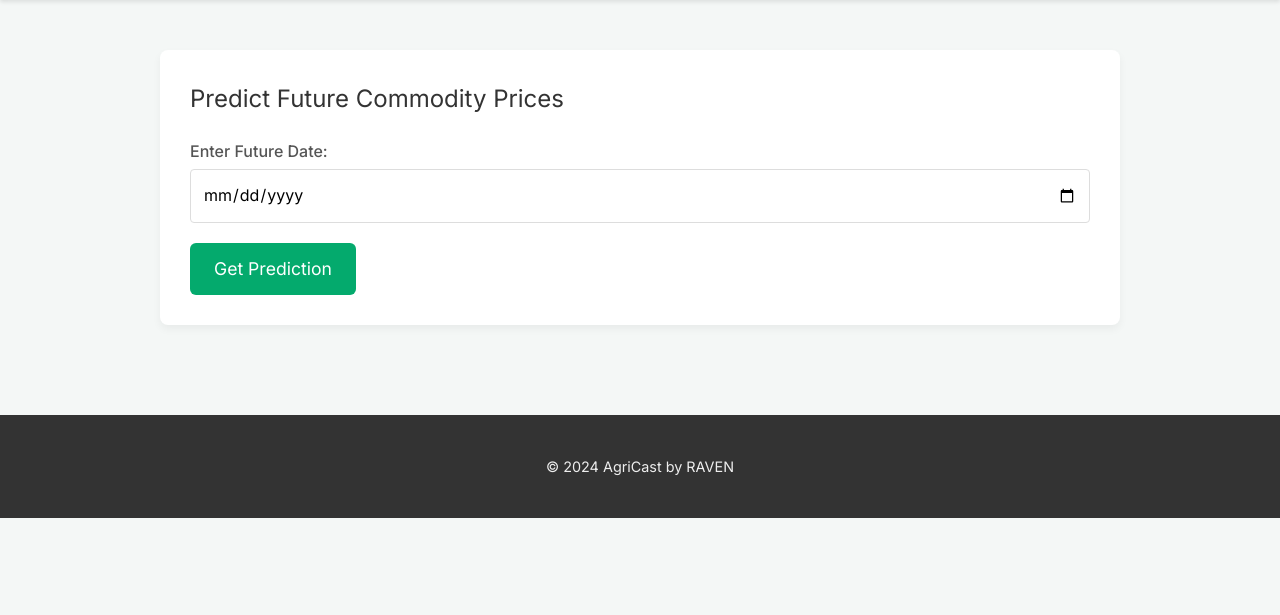
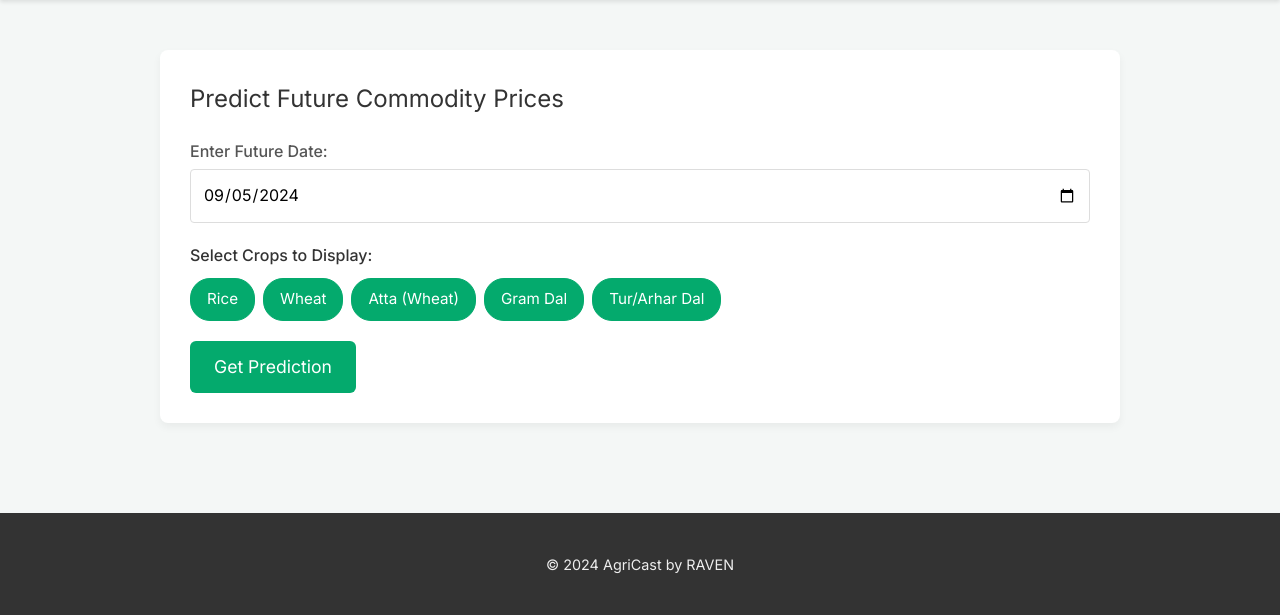
Before and after one commit to gkrishna247/AgriCast, a Flask app: page / in a window 1280 px wide. Shown: the part 131-746 px from the top of the page. Run offline with Flask 3, Linux system fonts and the light colour scheme.

Commit message:
add crop selection feature and enhance prediction form in UI

```diff
--- a/app.py
+++ b/app.py
@@ -3,6 +3,7 @@ import joblib
 from keras.models import load_model
 import pandas as pd
 import numpy as np
+import json  # Import the json library
 
 app = Flask(__name__)
 
@@ -20,7 +21,7 @@ except Exception as e:
 MODEL_COLUMNS = ['Rice', 'Wheat', 'Atta (Wheat)', 'Gram Dal', 'Tur/Arhar Dal']
 LOOK_BACK = 7  # Ensure this matches your training look_back
 
-# Load your historical data (replace with your actual loading method)
+# Load your historical data
 try:
     data = pd.read_csv("data/data_mean.csv")
     data['Date'] = pd.to_datetime(data['Date'])
@@ -28,13 +29,6 @@ try:
 except Exception as e:
     print(f"Error loading historical data: {e}")
     data = None
-
-def prepare_dataset_for_prediction(dataset, look_back):
-    X = []
-    for i in range(len(dataset) - look_back):
-        a = dataset[i:(i + look_back), :]
-        X.append(a)
-    return np.array(X)
 
 def predict_future_date(data, target_date_str, model, scaler, look_back, model_columns):
     if model is None or scaler is None or data is None:
@@ -60,12 +54,10 @@ def predict_future_date(data, target_date_str, model, scaler, look_back, model_c
             prediction_scaled = model.predict(last_data_scaled, verbose=0)
             prediction = scaler.inverse_transform(prediction_scaled)[0]
 
-            # Append the prediction to the historical data (for the next iteration)
             new_row_data = {col: prediction[i] for i, col in enumerate(model_columns)}
             new_row_data['Date'] = current_date + pd.DateOffset(days=1)
             data = pd.concat([data, pd.DataFrame([new_row_data])], ignore_index=True)
 
-            # Update last_data_scaled for the next prediction
             new_input_scaled = np.append(last_data_scaled[:, 1:, :], prediction_scaled[:, np.newaxis, :], axis=1)
             last_data_scaled = new_input_scaled
             current_date += pd.DateOffset(days=1)
@@ -75,13 +67,30 @@ def predict_future_date(data, target_date_str, model, scaler, look_back, model_c
 @app.route('/', methods=['GET', 'POST'])
 def home():
     prediction_result = None
+    default_date = None
+    available_crops = MODEL_COLUMNS
+
+    if data is not None:
+        default_date = data['Date'].max().strftime('%Y-%m-%d')
+
     if request.method == 'POST':
         future_date = request.form['future_date']
+        selected_crops_json = request.form.get('crops')
+        selected_crops = json.loads(selected_crops_json) # Parse the JSON string
+
         if model and scaler and data is not None:
-            prediction_result = predict_future_date(data.copy(), future_date, model, scaler, LOOK_BACK, MODEL_COLUMNS)
+            full_prediction = predict_future_date(data.copy(), future_date, model, scaler, LOOK_BACK, MODEL_COLUMNS)
+            if isinstance(full_prediction, pd.DataFrame):
+                prediction_result = full_prediction[selected_crops]
+            else:
+                prediction_result = full_prediction
         else:
             prediction_result = "Model or scaler not loaded."
-    return render_template('index.html', prediction_result=prediction_result)
+
+    return render_template('index.html',
+                           prediction_result=prediction_result,
+                           default_date=default_date,
+                           available_crops=available_crops)
 
 if __name__ == '__main__':
     app.run(debug=True)
--- a/static/style.css
+++ b/static/style.css
@@ -114,6 +114,45 @@ main {
     background-color: #038d5d;
 }
 
+/* Crop Selection Buttons */
+.crop-selection {
+    margin-top: 15px;
+}
+
+.crop-selection p {
+    margin-bottom: 10px;
+    font-weight: 500;
+}
+
+.crop-buttons {
+    display: flex;
+    flex-wrap: wrap; /* Allows buttons to wrap to the next line on smaller screens */
+    gap: 8px; /* Spacing between buttons */
+}
+
+.crop-button {
+    padding: 8px 16px;
+    border: 1px solid #ccc;
+    border-radius: 20px; /* Pill-shaped buttons */
+    background-color: #f9f9f9;
+    color: #333;
+    cursor: pointer;
+    transition: background-color 0.3s ease, color 0.3s ease;
+    font-size: 0.95rem;
+}
+
+.crop-button:hover,
+.crop-button:focus {
+    background-color: #eee;
+    outline: none;
+}
+
+.crop-button.selected {
+    background-color: #04aa6d;
+    color: #fff;
+    border-color: #04aa6d;
+}
+
 /* Prediction Result */
 .prediction-result {
     background-color: #fff;
--- a/templates/index.html
+++ b/templates/index.html
@@ -22,7 +22,18 @@
                 <form method="POST">
                     <div class="input-group">
                         <label for="future_date">Enter Future Date:</label>
-                        <input type="date" id="future_date" name="future_date" required>
+                        <input type="date" id="future_date" name="future_date" required value="{{ default_date }}">
+                    </div>
+                    <div class="input-group crop-selection">
+                        <p>Select Crops to Display:</p>
+                        <div class="crop-buttons">
+                            {% for crop in available_crops %}
+                            <button type="button" class="crop-button" data-crop="{{ crop }}">
+                                {{ crop }}
+                            </button>
+                            {% endfor %}
+                            <input type="hidden" id="selected_crops" name="crops">
+                        </div>
                     </div>
                     <button type="submit" class="btn">Get Prediction</button>
                 </form>
@@ -62,5 +73,29 @@
             <p>© 2024 AgriCast by RAVEN</p>
         </div>
     </footer>
+    <script>
+        const cropButtons = document.querySelectorAll('.crop-button');
+        const selectedCropsInput = document.getElementById('selected_crops');
+
+        cropButtons.forEach(button => {
+            button.addEventListener('click', function() {
+                this.classList.toggle('selected');
+                updateSelectedCropsInput();
+            });
+        });
+
+        function updateSelectedCropsInput() {
+            const selectedCrops = Array.from(document.querySelectorAll('.crop-button.selected')).map(button => button.dataset.crop);
+            selectedCropsInput.value = JSON.stringify(selectedCrops);
+        }
+
+        // Select all crops by default
+        cropButtons.forEach(button => {
+            button.classList.add('selected');
+        });
+
+        // Initialize selected crops on page load (optional)
+        updateSelectedCropsInput();
+    </script>
 </body>
 </html>
```
